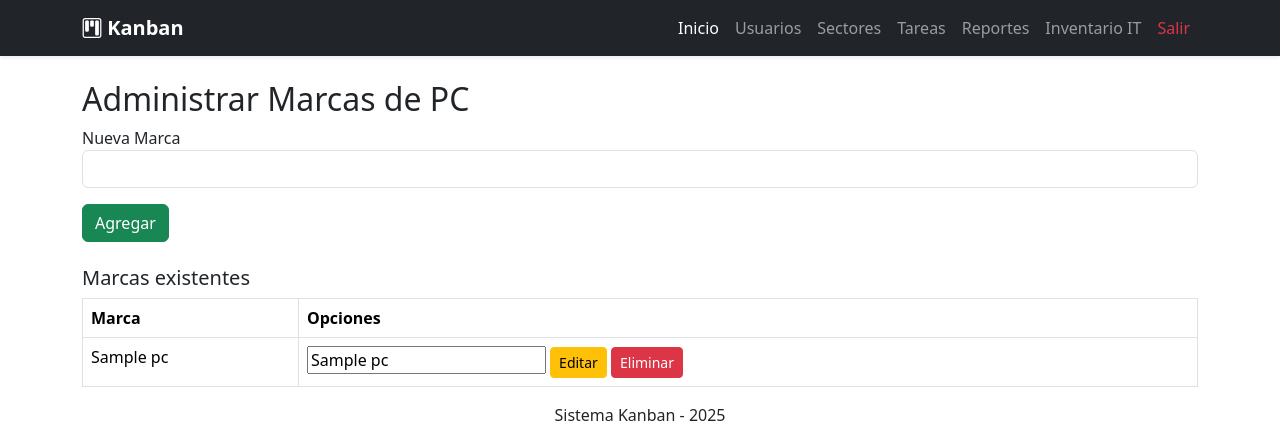
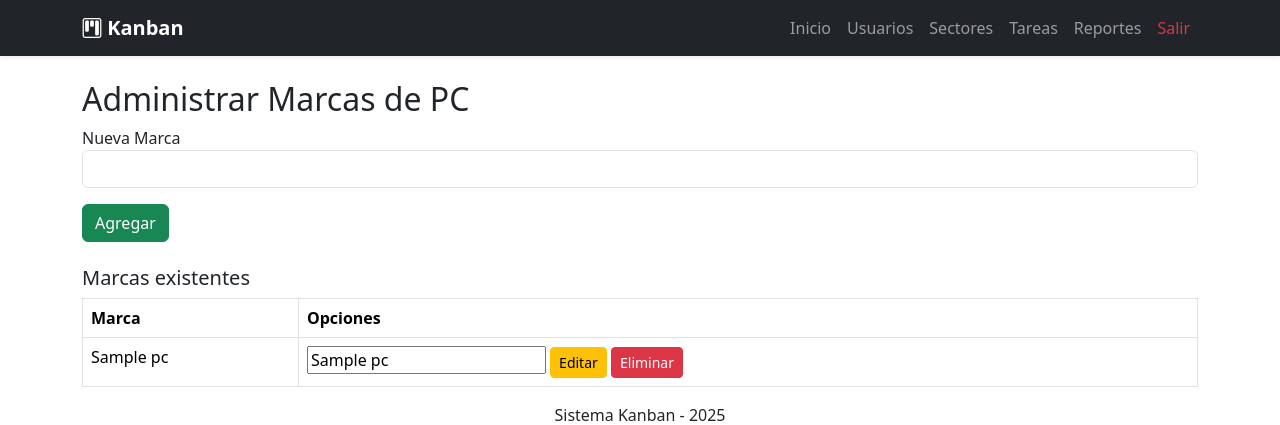
Before and after one commit to gcrenovich/ing-rg-kanban, a PHP site: page /abm_marcas_pc.php in a window 1280 px wide. Shown: the top 425 px of the page. Run offline with PHP 8.4, Linux system fonts and the light colour scheme; the visitor is signed in with stand-in values (Sample User, id 1); tables that the repository leaves empty or names only in its code hold one stand-in row (values such as "Sample post").

Commit message:
refactor: mejorar la estructura del menú de navegación en la barra lateral

```diff
--- a/includes/navbar.php
+++ b/includes/navbar.php
@@ -13,19 +13,22 @@ if (session_status() === PHP_SESSION_NONE) {
     </button>
     <div class="collapse navbar-collapse justify-content-end" id="navbarNav">
      <ul class="navbar-nav">
-        <li class="nav-item"><a class="nav-link active" aria-current="page" href="dashboard.php">Inicio</a></li>
+    <li class="nav-item"><a class="nav-link" href="dashboard.php">Inicio</a></li>
     <li class="nav-item"><a class="nav-link" href="abm_usuarios.php">Usuarios</a></li>
     <li class="nav-item"><a class="nav-link" href="abm_sectores.php">Sectores</a></li>
     <li class="nav-item"><a class="nav-link" href="abm_tareas.php">Tareas</a></li>
     <li class="nav-item"><a class="nav-link" href="reportes.php">Reportes</a></li>
+
+    <?php
+    $SECTOR_IT = 2; // Cambiar al ID correcto
+    if (isset($_SESSION['sector_id']) && $_SESSION['sector_id'] == $SECTOR_IT):
+    ?>
     <li class="nav-item"><a class="nav-link" href="inventario.php">Inventario IT</a></li>
-        <li class="nav-item"><a class="nav-link text-danger" href="logout.php">Salir</a></li>
-        <?php if ($_SESSION['rol'] === 'admin'): ?>
-  <li class="nav-item">
-</li>
     <?php endif; ?>
 
+    <li class="nav-item"><a class="nav-link text-danger" href="logout.php">Salir</a></li>
 </ul>
+
     </div>
   </div>
 
```
Lines whose indentation alone changed are shown as unchanged.
